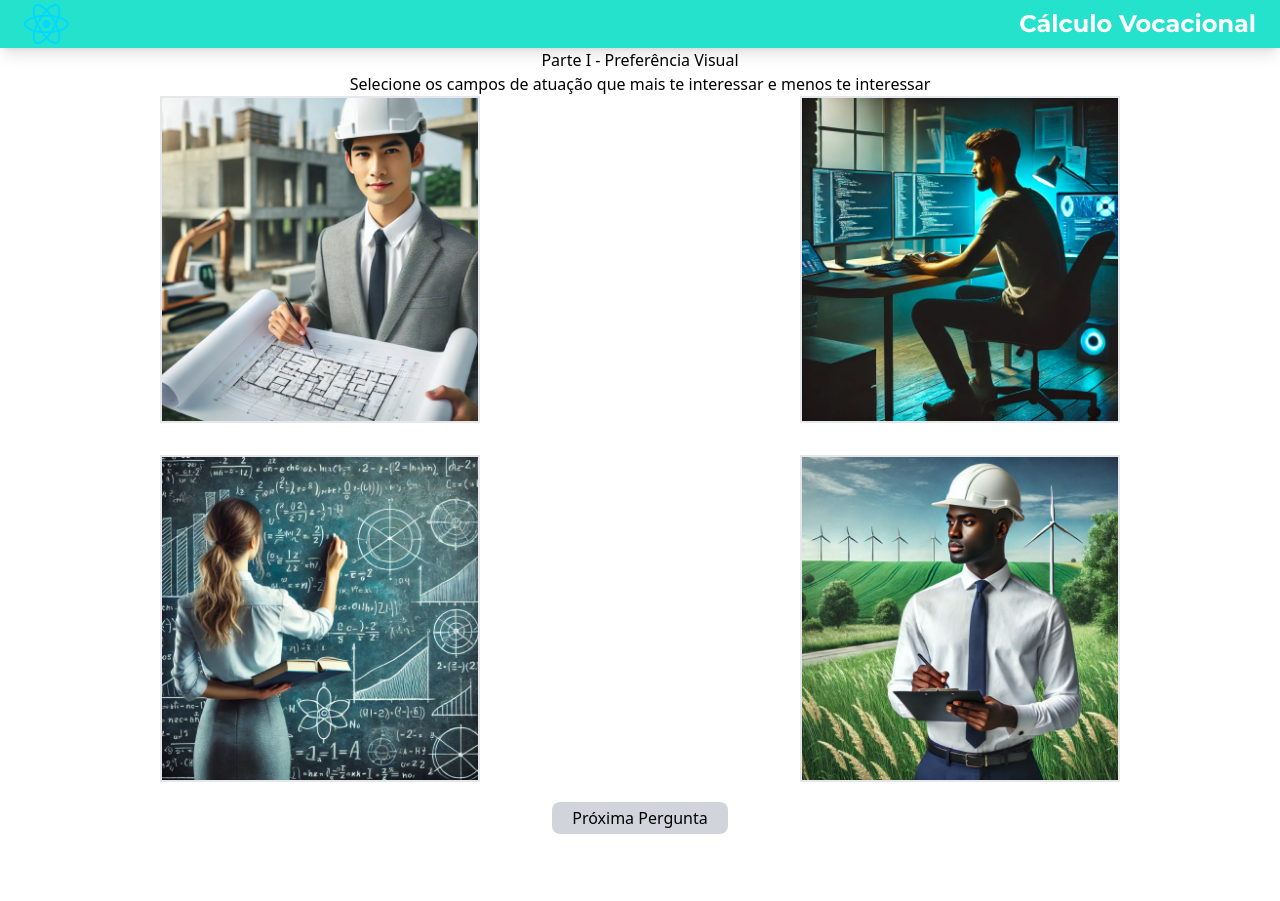
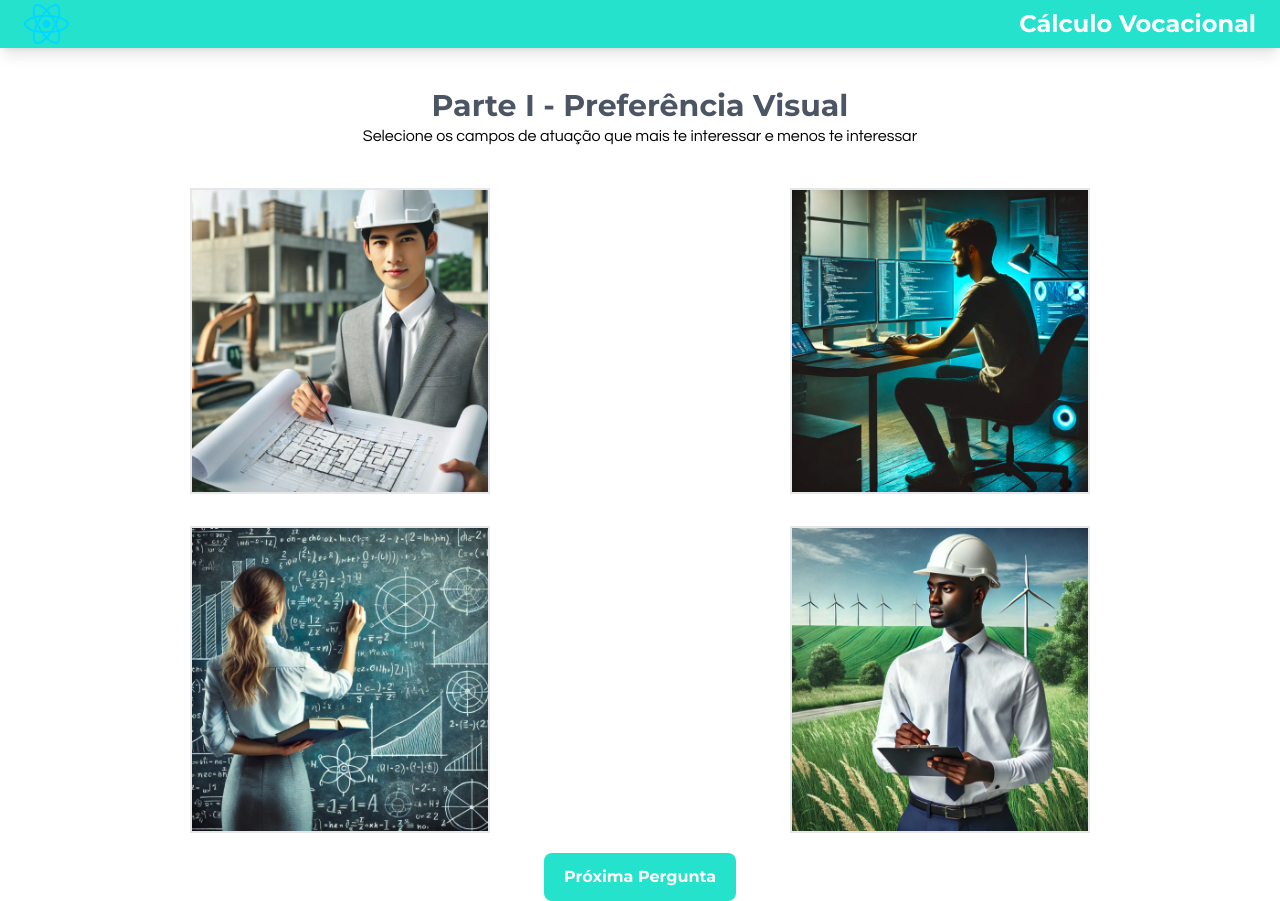
Before and after one commit to ryanviana/paid-cv, a React (Vite) app in the folder calc-vocacional/: page /questions in a window 1280 px wide. Before the commit the page ends 848 px from the top, so only its background shows below. Built offline with nearby package versions, Linux system fonts and the light colour scheme.

Commit message:
refactor: improve imageQuestion.jsx style

```diff
--- a/calc-vocacional/src/components/ImageQuestion.jsx
+++ b/calc-vocacional/src/components/ImageQuestion.jsx
@@ -63,12 +63,12 @@ function ImageQuestion({ proximaPergunta, weight_question, statement_question })
     }
 
     return (
-        <div className='h-fit w-full flex flex-col justify-between items-center lg:h-full'>
+        <div className='h-fit w-full flex flex-col justify-between items-center lg:h-full px-10 py-10'>
             <div>
-                <h2>Parte I - Preferência Visual </h2>
-                <h3>Selecione os campos de atuação que mais  te interessar e menos te interessar</h3>
+                <h2 className='font-montserrat text-gray-600 font-bold text-3xl'>Parte I - Preferência Visual </h2>
+                <h3 className='font-questrial'>Selecione os campos de atuação que mais  te interessar e menos te interessar</h3>
             </div>
-            <div className='flex justify-center text-center items-center'>
+            <div className='flex justify-center text-center items-center mt-10'>
                 <div className="grid grid-cols-1 gap-y-8 h-full place-items-center lg:grid-cols-2">
 
                     {statement_question.map((img, index) => (
@@ -90,7 +90,7 @@ function ImageQuestion({ proximaPergunta, weight_question, statement_question })
             </div>
 
             <button onClick={proxPergunta}
-                className='p-1 px-5 bg-gray-300 rounded-lg m-5 transition-all duration-100 ease-in-out hover:bg-gray-400 hover:scale-105'>
+                className='font-bold text-white font-montserrat p-3 px-5 bg-jornadas-blue rounded-lg m-5 transition-all duration-100 ease-in-out hover:bg-jornadas-blue-dark hover:scale-105'>
                 Próxima Pergunta
             </button>
         </div>
```
